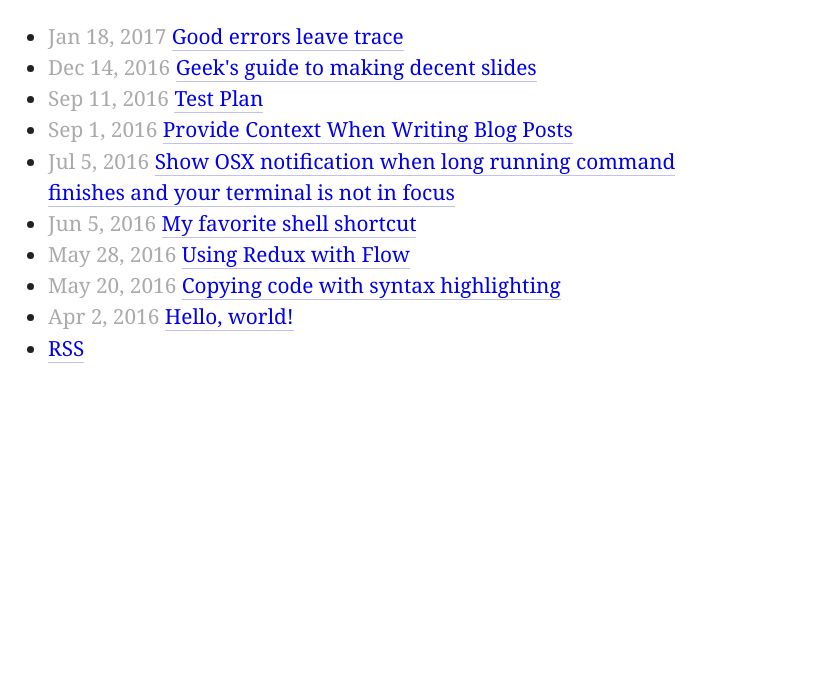
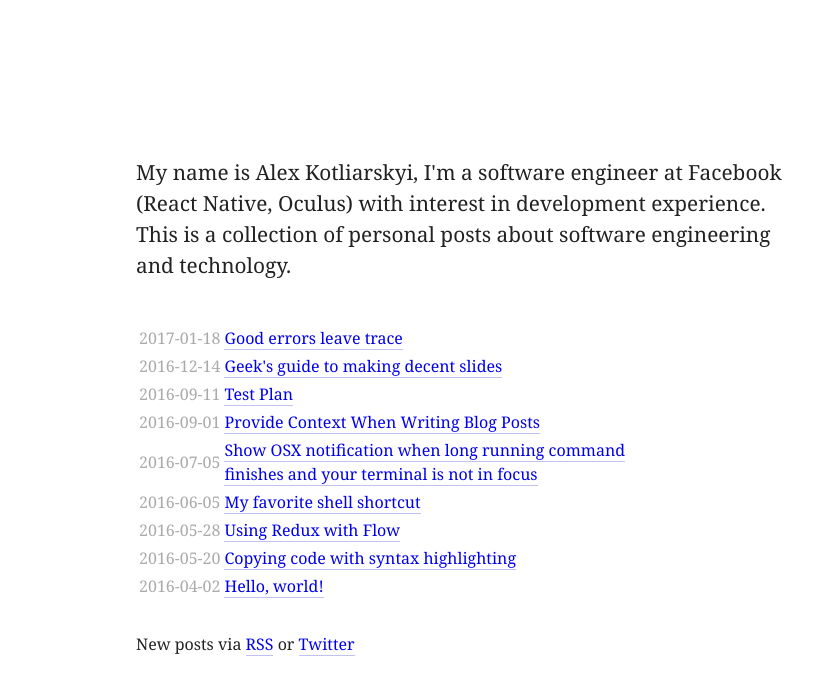
Before and after one commit to frantic/frantic.github.io, a Jekyll site: the page built from writing.html, in a window 1280 px wide. Shown: the top 695 px of the page, without its empty margins (0-817 px from the left). Built offline with Jekyll 4.4.1, drawn with Linux system fonts in a browser that asks for light colours.

Commit message:
Update the ToC, footer, add Twitter link

```diff
--- a/_config.yml
+++ b/_config.yml
@@ -1,8 +1,9 @@
 title: frantic.im
 author: Alex Kotliarskyi
-author_tagline: a software engineering craftsman with interest in development experience
+author_tagline: software engineer at Facebook (React Native, Oculus) with interest in development experience
 permalink: :title
 email: contact@frantic.im
+twitter: https://twitter.com/alex_frantic
 description: Occasional posts on technology and stuff
 baseurl: ""
 url: "http://frantic.im"
--- a/_layouts/default.html
+++ b/_layouts/default.html
@@ -14,9 +14,9 @@
 
     <style type="text/css" media="screen">
       img, video { max-width: 100% }
-      p,ul,ol,pre,footer { max-width: 32em; line-height: 1.5; font-size: 1rem; font-weight: 200; margin-bottom: 2em; }
+      p,ul,ol,pre,footer,table { max-width: 32em; line-height: 1.5; font-size: 1rem; font-weight: 200; margin-bottom: 2em; }
       body { font-family: georgia; color: #222; }
-      time { color: #aaa; }
+      time { color: #aaa; white-space: nowrap; }
       h1, h2, h3, h4 { font-family: Helvetica; text-transform: uppercase; max-width: 32em; }
       footer { color: #999 }
       footer a, small a { color: #999; }
--- a/_layouts/post.html
+++ b/_layouts/post.html
@@ -8,8 +8,9 @@ layout: default
   </header>
   {{ content }}
   <footer>
-    <a href="mailto:{{ site.email | escape }}?subject={{ page.title | escape }}" title="Yep. Email. Pretty oldschool, huh?">Post a comment.</a>
+    <a href="mailto:{{ site.email | escape }}?subject={{ page.title | escape }}" title="Yep. Email. Pretty oldschool, huh?">Submit a comment.</a>
+    <a href="/writing">See more posts</a>.
     Written by <a href="/">{{ site.author | escape }}</a>, {{ site.author_tagline | escape}}.
-    This blog has <a href="{{ "/feed.xml" | prepend: site.baseurl | prepend: site.url }}">RSS</a>.
+    This blog has <a href="{{ "/feed.xml" | prepend: site.baseurl | prepend: site.url }}">RSS</a> and <a href="{{ site.twitter }}">Twitter</a>.
     </footer>
 </article>
--- a/writing.html
+++ b/writing.html
@@ -4,14 +4,24 @@ title: Writing
 permalink: /writing/
 ---
 
-<ul>
-  {% for post in site.posts %}
-    <li>
-      <time>{{ post.date | date: "%b %-d, %Y" }}</time>
-      <a href="{{ post.url | prepend: site.baseurl }}">{{ post.title }}</a>
-    </li>
-  {% endfor %}
-  <li>
-    <a href="{{ "/feed.xml" | prepend: site.baseurl }}">RSS</a>
-  </li>
-</ul>
+<article>
+  <p>
+    My name is {{ site.author | escape }}, I'm a {{ site.author_tagline | escape}}.
+    This is a collection of personal posts about software engineering and technology.
+  </p>
+  <table>
+    {% for post in site.posts %}
+      <tr>
+        <td>
+          <time>{{ post.date | date: "%Y-%m-%d" }}</time>
+        </td>
+        <td>
+          <a href="{{ post.url | prepend: site.baseurl }}">{{ post.title }}</a>
+        </td>
+      </tr>
+    {% endfor %}
+  </table>
+
+  New posts via <a href="{{ "/feed.xml" | prepend: site.baseurl }}">RSS</a> or
+  <a href="{{ site.twitter }}">Twitter</a>
+</article>
```
